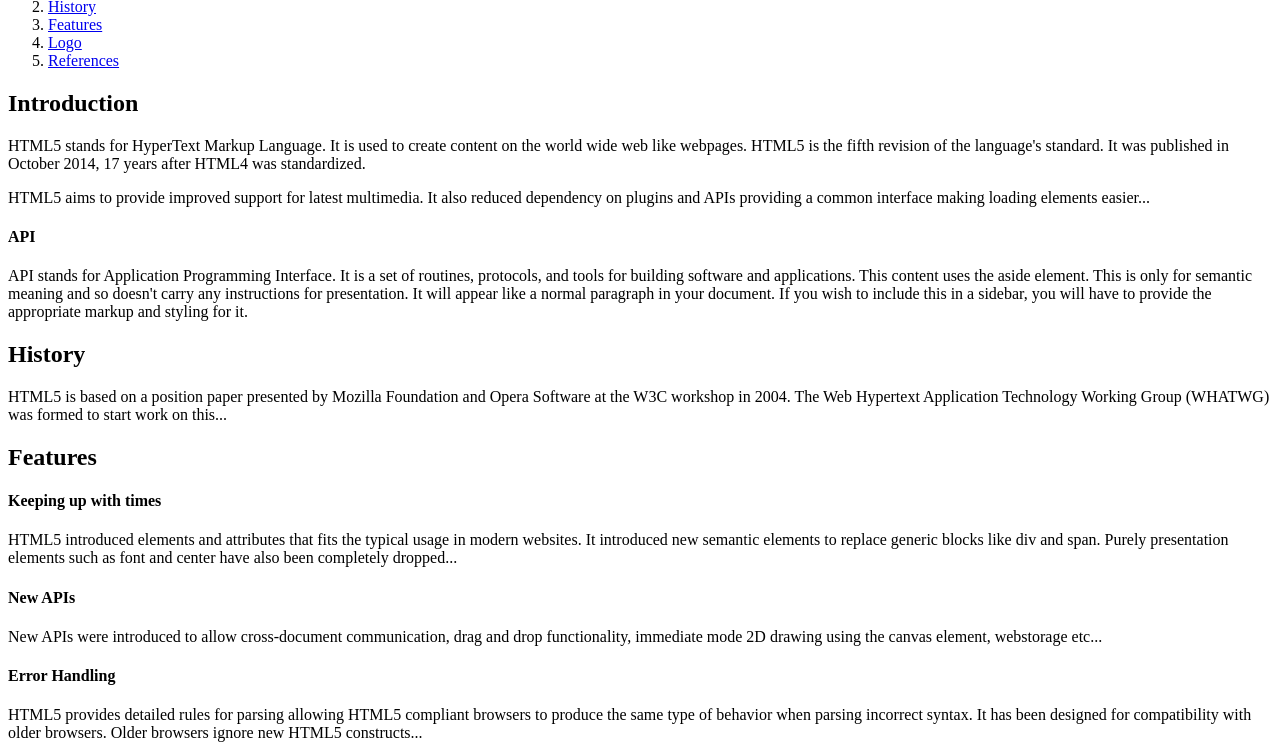
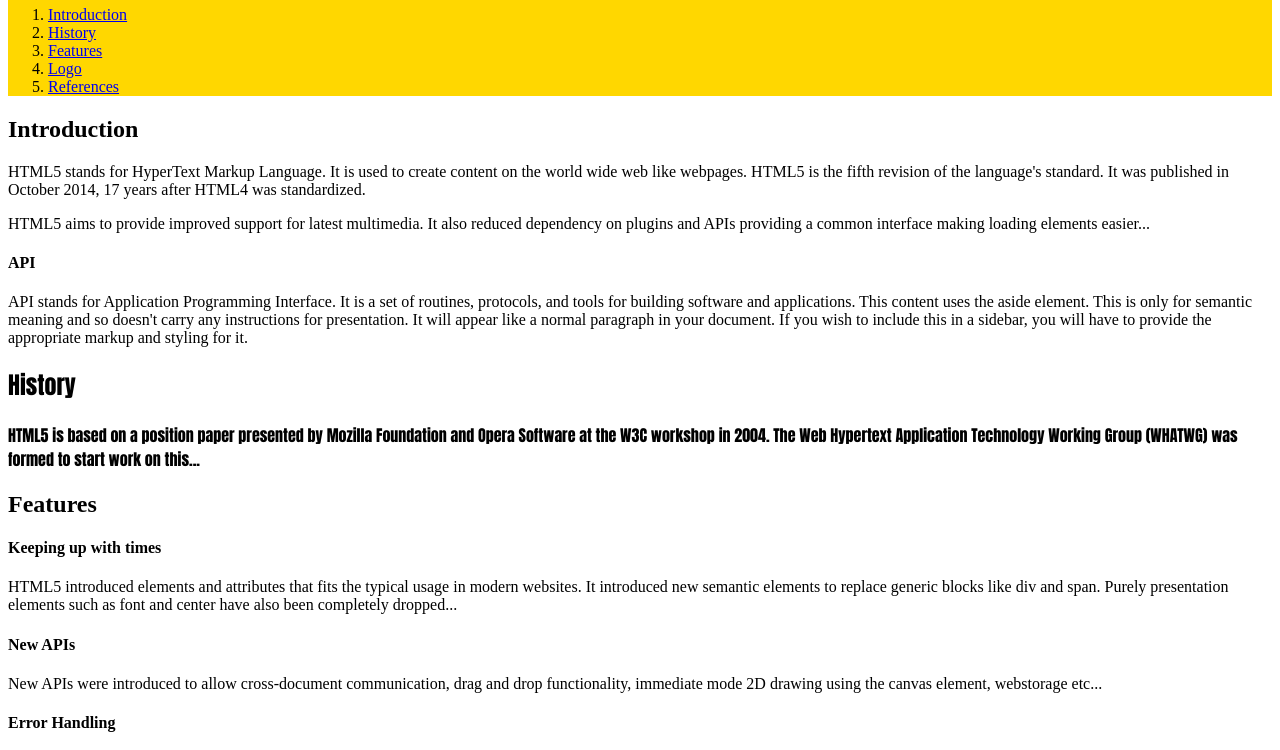
Before and after one commit to gionnasmith/gionnasmith.github.io, a plain HTML site: page index.html in a window 1280 px wide. Shown: the part 147-897 px from the top of the page. Drawn offline with Linux system fonts and the light colour scheme.

Commit message:
Update index.html

```diff
--- a/index.html
+++ b/index.html
@@ -6,6 +6,9 @@
 <head>
     <meta charset="UTF-8">
     <title>Semantic Elements complete example</title>
+    This is how we would connect to CSS externally
+<link rel="stylesheet" type="text/css" href="main.css">*/
+
 </head>
 
 <body>
```
